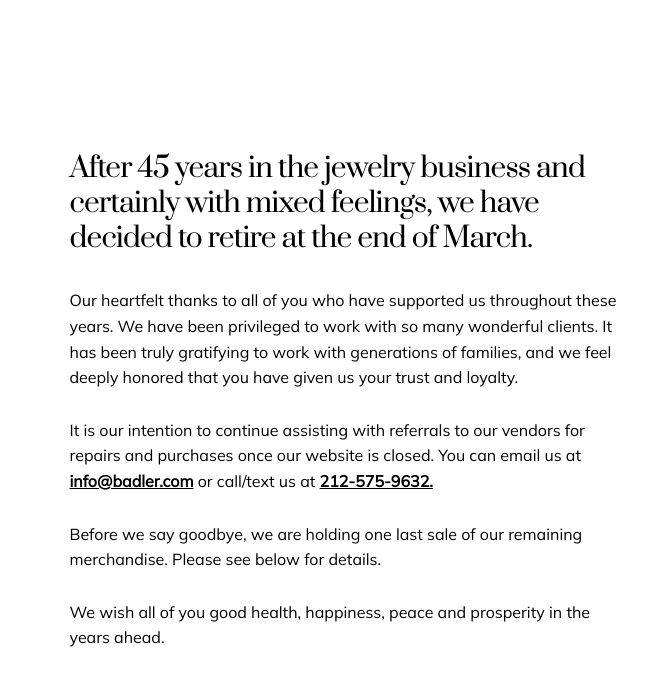
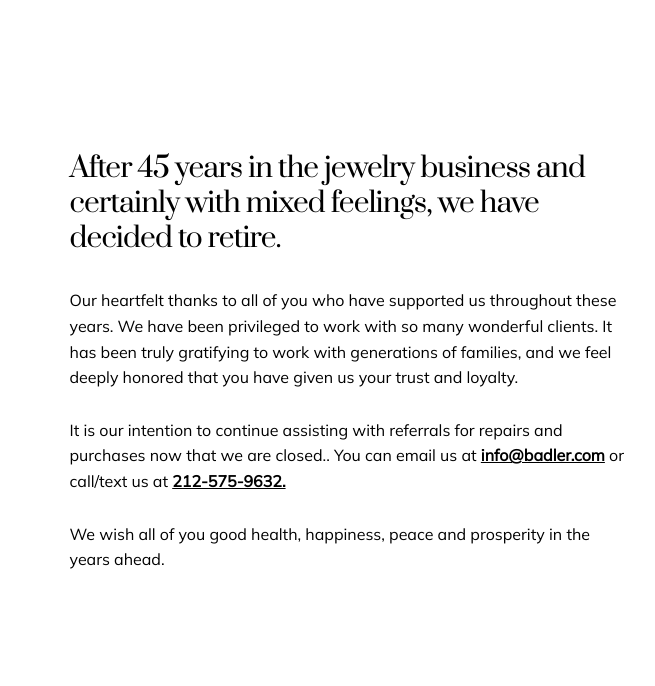
Before and after one commit to jennieb422/jennieb422.github.io, a plain HTML site: page index.html in a window 1280 px wide. Shown: the full height of the page, 428-1083 px from the left. Drawn offline with Linux system fonts and the light colour scheme.

Commit message:
update page copy

```diff
--- a/index.html
+++ b/index.html
@@ -100,16 +100,13 @@
         </div>
         <div class="right">
             <h1 class="title">
-                After 45 years in the jewelry business and certainly with mixed feelings, we have decided to retire at the end of March.
+                After 45 years in the jewelry business and certainly with mixed feelings, we have decided to retire.
             </h1>
             <p>
                 Our heartfelt thanks to all of you who have supported us throughout these years. We have been privileged to work with so many wonderful clients. It has been truly gratifying to work with generations of families, and we feel deeply honored that you have given us your trust and loyalty.
             </p>
             <p>
-                It is our intention to continue assisting with referrals to our vendors for repairs and purchases once our website is closed. You can email us at <a href="mailto:info@badler.com">info@badler.com</a> or call/text us at <a href="tel:2125759632">212-575-9632.</a>
-            </p>
-            <p>
-                Before we say goodbye, we are holding one last sale of our remaining merchandise. Please see below for details.
+                It is our intention to continue assisting with referrals for repairs and purchases now that we are closed.. You can email us at <a href="mailto:info@badler.com">info@badler.com</a> or call/text us at <a href="tel:2125759632">212-575-9632.</a>
             </p>
             <p>
                 We wish all of you good health, happiness, peace and prosperity in the years ahead.
```
